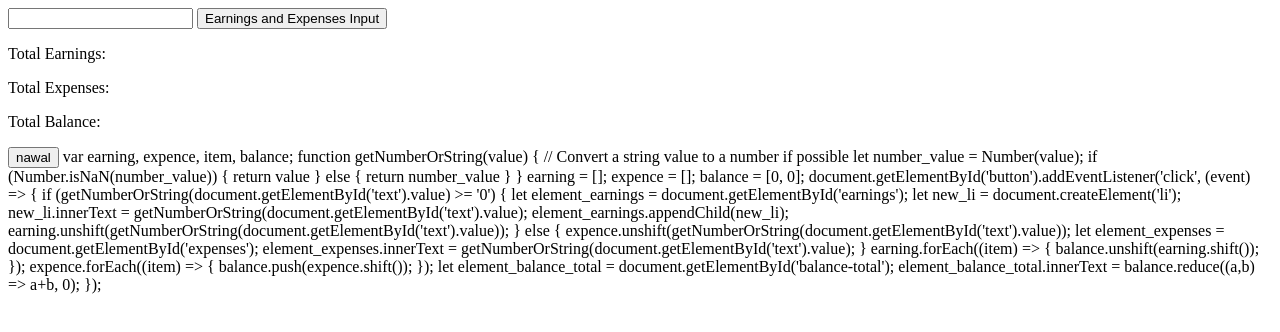
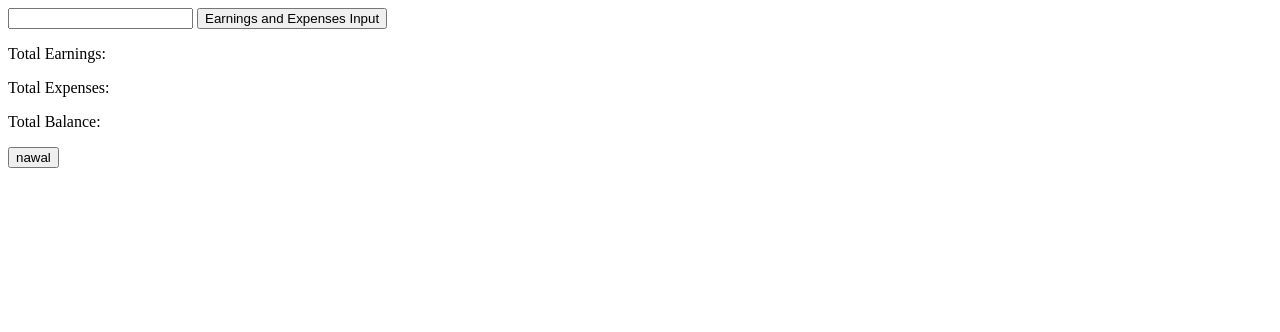
Before and after one commit to nawalmohamed/code_blocks, a plain HTML site: page index.html in a window 1280 px wide. Drawn offline with Linux system fonts and the light colour scheme.

Commit message:
Update index.html

```diff
--- a/index.html
+++ b/index.html
@@ -12,7 +12,7 @@
 <p>Total Balance:<span id="total-balance"></span></p>
 <ul id="balance-total"></ul>
   <button>nawal</button>
-<scrpit>
+<script>
 var earning, expence, item, balance;
 
 function getNumberOrString(value) {
```
